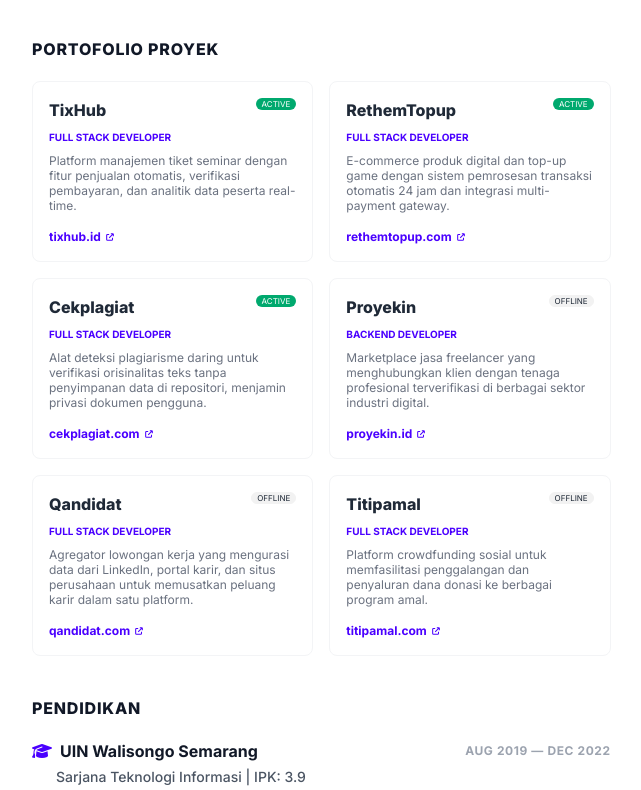
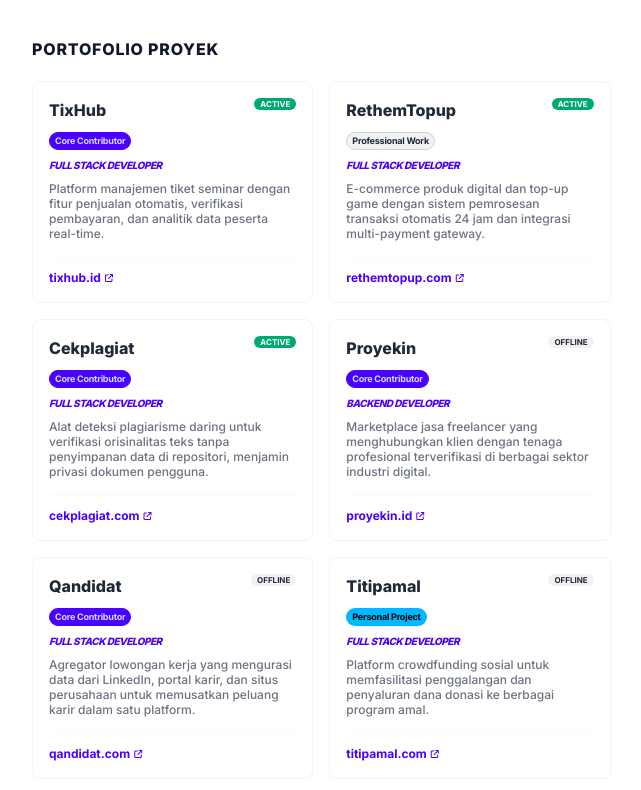
Before and after one commit to alimmughanil/alimmughanil.github.io, a plain HTML site: page index.html in a window 1280 px wide. Shown: the part 1382-2172 px from the top of the page, without its empty margins (164-805 px from the left). Drawn offline with nearby package versions, Linux system fonts and the light colour scheme.

Commit message:
feat: add badge of ownership project

```diff
--- a/index.html
+++ b/index.html
@@ -128,21 +128,21 @@
                 class="w-full md:w-auto md:text-right text-[11px] sm:text-xs space-y-2 font-medium text-gray-700 bg-gray-50 md:bg-transparent p-4 md:p-0 rounded-lg md:rounded-none">
                 <div class="flex items-center md:justify-end gap-3">
                     <span class="order-2 md:order-1">alim.mughanil23@gmail.com</span>
-                    <i class="fa-solid fa-envelope text-primary text-base order-1 md:order-2 w-5"></i>
+                    <i class="fa-solid fa-envelope text-primary text-base order-1 md:order-2 w-5 text-center"></i>
                 </div>
                 <div class="flex items-center md:justify-end gap-3">
                     <span class="order-2 md:order-1">08983936489</span>
-                    <i class="fa-brands fa-whatsapp text-primary text-base order-1 md:order-2 w-5"></i>
+                    <i class="fa-brands fa-whatsapp text-primary text-base order-1 md:order-2 w-5 text-center"></i>
                 </div>
                 <div class="flex items-center md:justify-end gap-3">
                     <span class="order-2 md:order-1 text-right max-w-[200px] md:max-w-none">Jakarta Barat, DKI Jakarta,
                         11460</span>
-                    <i class="fa-solid fa-location-dot text-primary text-base order-1 md:order-2 w-5"></i>
+                    <i class="fa-solid fa-location-dot text-primary text-base order-1 md:order-2 w-5 text-center"></i>
                 </div>
                 <div class="md:justify-end flex gap-3">
                     <a href="https://linkedin.com/in/alim-mughanil" target="_blank"
                         class="text-primary hover:underline order-2 md:order-1">linkedin.com/in/alim-mughanil</a>
-                    <i class="fa-brands fa-linkedin text-primary text-base order-1 md:order-2 w-5"></i>
+                    <i class="fa-brands fa-linkedin text-primary text-base order-1 md:order-2 w-5 text-center"></i>
                 </div>
             </div>
         </header>
@@ -311,7 +311,10 @@
                     cat_frontend: "Frontend & Mobile",
                     cat_infra: "Infrastructure & Tools",
                     cat_integrations: "Integrations & API",
-                    cat_databases: "Databases"
+                    cat_databases: "Databases",
+                    own_full: "Personal Project",
+                    own_partial: "Core Contributor",
+                    own_no: "Professional Work"
                 },
                 en: {
                     hero_role: "Software Engineer | Full Stack Developer",
@@ -328,7 +331,10 @@
                     cat_frontend: "Frontend & Mobile",
                     cat_infra: "Infrastructure & Tools",
                     cat_integrations: "Integrations & API",
-                    cat_databases: "Databases"
+                    cat_databases: "Databases",
+                    own_full: "Personal Project",
+                    own_partial: "Core Contributor",
+                    own_no: "Professional Work"
                 }
             },
             experiences: [
@@ -476,22 +482,44 @@
 
             // Render Projects
             const projectsGrid = document.getElementById('projects-grid');
-            projectsGrid.innerHTML = data.projects.map(p => `
-                <div class="project-card border border-gray-100 p-4 rounded-lg hover:shadow-md transition-all flex flex-col h-full">
-                    <div class="flex justify-between items-start mb-2">
+            projectsGrid.innerHTML = data.projects.map(p => {
+                // Determine ownership color and label text
+                let ownText = '';
+                let ownBadgeClass = '';
+                if (p.ownership === 'full') {
+                    ownText = t.own_full;
+                    ownBadgeClass = 'badge-info';
+                } else if (p.ownership === 'partial') {
+                    ownText = t.own_partial;
+                    ownBadgeClass = 'badge-primary';
+                } else {
+                    ownText = t.own_no;
+                    ownBadgeClass = 'badge-ghost border-gray-300';
+                }
+
+                return `
+                <div class="project-card border border-gray-100 p-4 rounded-lg hover:shadow-md transition-all flex flex-col h-full bg-white">
+                    <div class="flex justify-between items-start mb-1">
                         <h4 class="font-extrabold text-sm sm:text-base text-gray-800">${p.name}</h4>
-                        ${p.is_site_active ? '<span class="badge badge-success badge-xs text-[8px] text-white">ACTIVE</span>' : '<span class="badge badge-ghost badge-xs text-[8px]">OFFLINE</span>'}
+                        <div class="flex flex-col items-end gap-1">
+                            ${p.is_site_active ? '<span class="badge badge-success badge-xs text-[8px] text-white font-bold">ACTIVE</span>' : '<span class="badge badge-ghost badge-xs text-[8px] font-bold">OFFLINE</span>'}
+                        </div>
                     </div>
-                    <p class="text-primary text-[10px] font-bold uppercase mb-2">${p.role}</p>
-                    <p class="text-[11px] sm:text-[12px] text-gray-500 leading-tight mb-4 flex-grow">${p.meta_description[currentLang]}</p>
-                    <div class="mt-auto">
+                    <!-- Ownership Badge -->
+                    <div class="mb-2">
+                        <span class="badge ${ownBadgeClass} badge-xs py-2 text-[9px] font-bold tracking-tight">${ownText}</span>
+                    </div>
+                    <p class="text-primary text-[10px] font-black uppercase mb-2 italic tracking-tighter">${p.role}</p>
+                    <p class="text-[11px] sm:text-[12px] text-gray-500 leading-tight mb-4 flex-grow font-medium">${p.meta_description[currentLang]}</p>
+                    <div class="mt-auto border-t border-gray-50 pt-3">
                         <a href="${p.site_url}" target="_blank" class="text-xs font-bold text-primary hover:underline flex items-center gap-1">
                             ${p.site_url.replace('https://', '')}
-                            <svg class="w-2.5 h-2.5" fill="none" stroke="currentColor" viewBox="0 0 24 24"><path d="M10 6H6a2 2 0 00-2 2v10a2 2 0 002 2h10a2 2 0 002-2v-4M14 4h6m0 0v6m0-6L10 14" stroke-width="2.5"/></svg>
+                            <i class="fa-solid fa-arrow-up-right-from-square text-[8px]"></i>
                         </a>
                     </div>
                 </div>
-            `).join('');
+                `;
+            }).join('');
 
             // Render Certs
             const certList = document.getElementById('certs-list');
```
